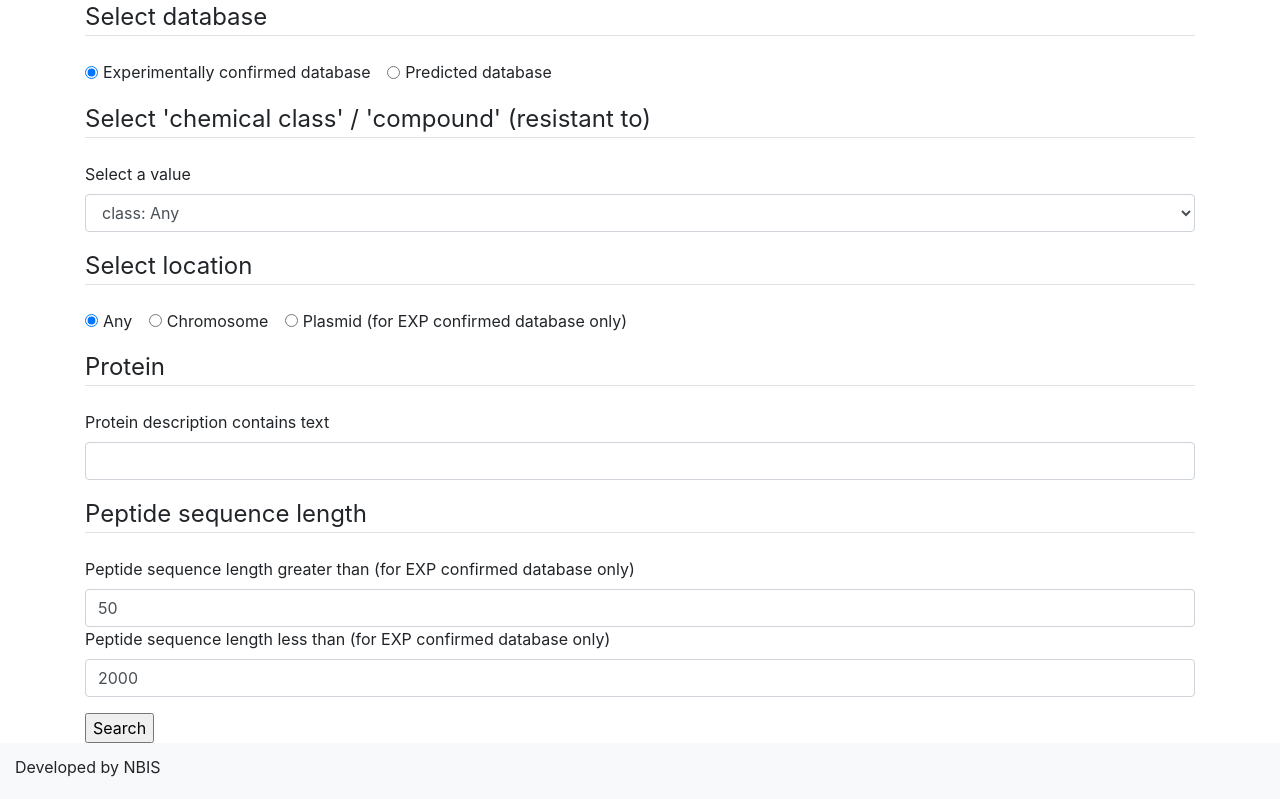
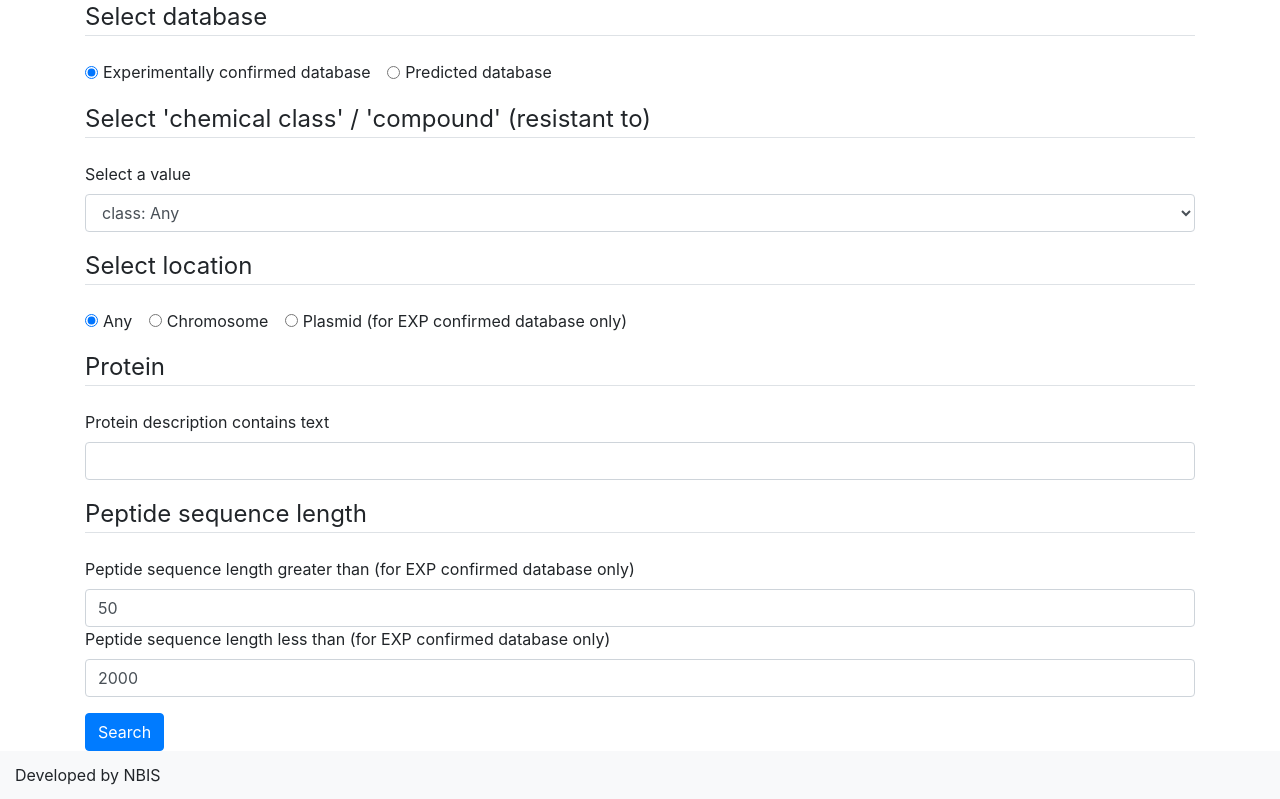
Before and after one commit to NBISweden/bacmet, a Flask app: page /search in a window 1280 px wide. Shown: the part 103-902 px from the top of the page. Before the commit the page ends 880 px from the top, so only its background shows below. Run offline with Flask 3, Linux system fonts and the light colour scheme; some libraries are stand-ins or nearby versions.

Commit message:
fix: use bootstrap submit button

```diff
--- a/app/templates/search_result.html
+++ b/app/templates/search_result.html
@@ -63,7 +63,7 @@
         </div>
         {% endwith %}
     </fieldset>
-    <input type="submit" value="Search">
+    <input class="btn btn-primary" type="submit" value="Search">
 </form>
 
 {% if results %}
```
